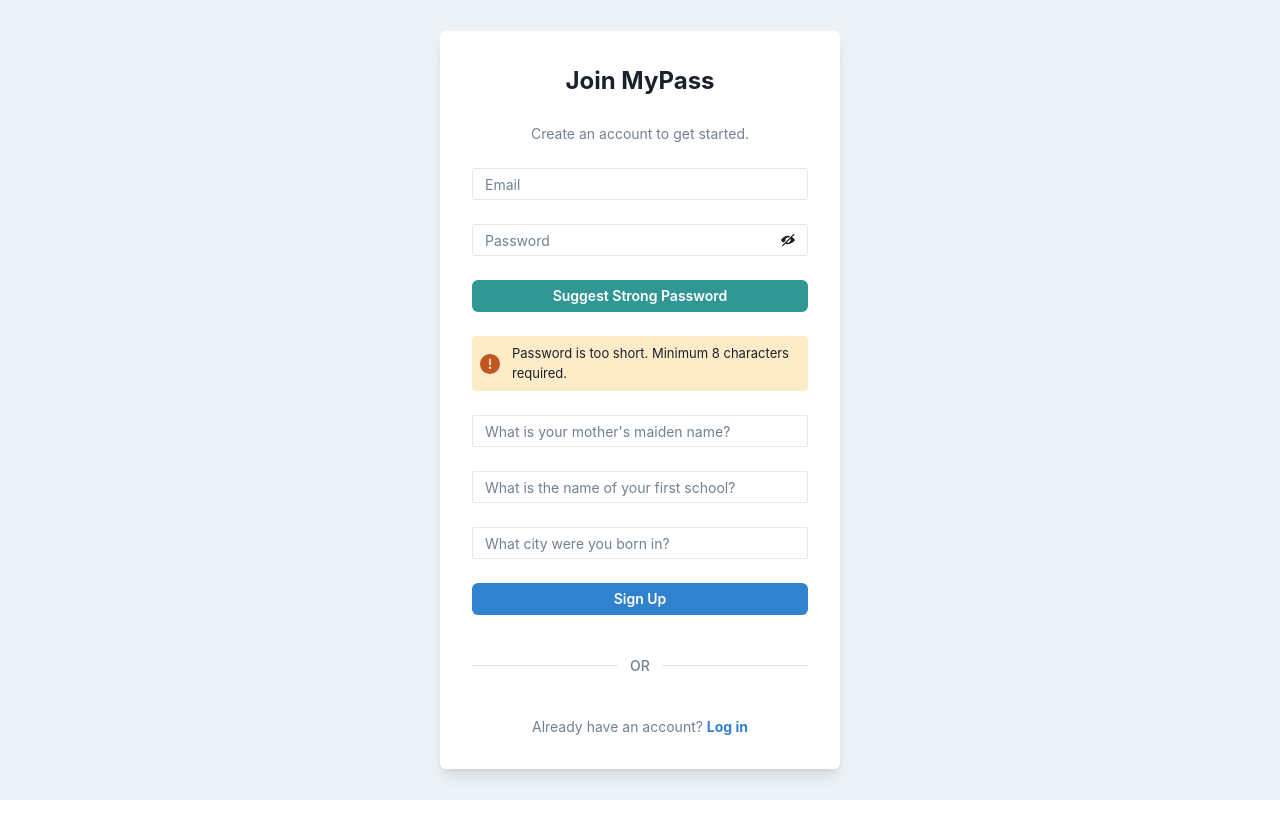
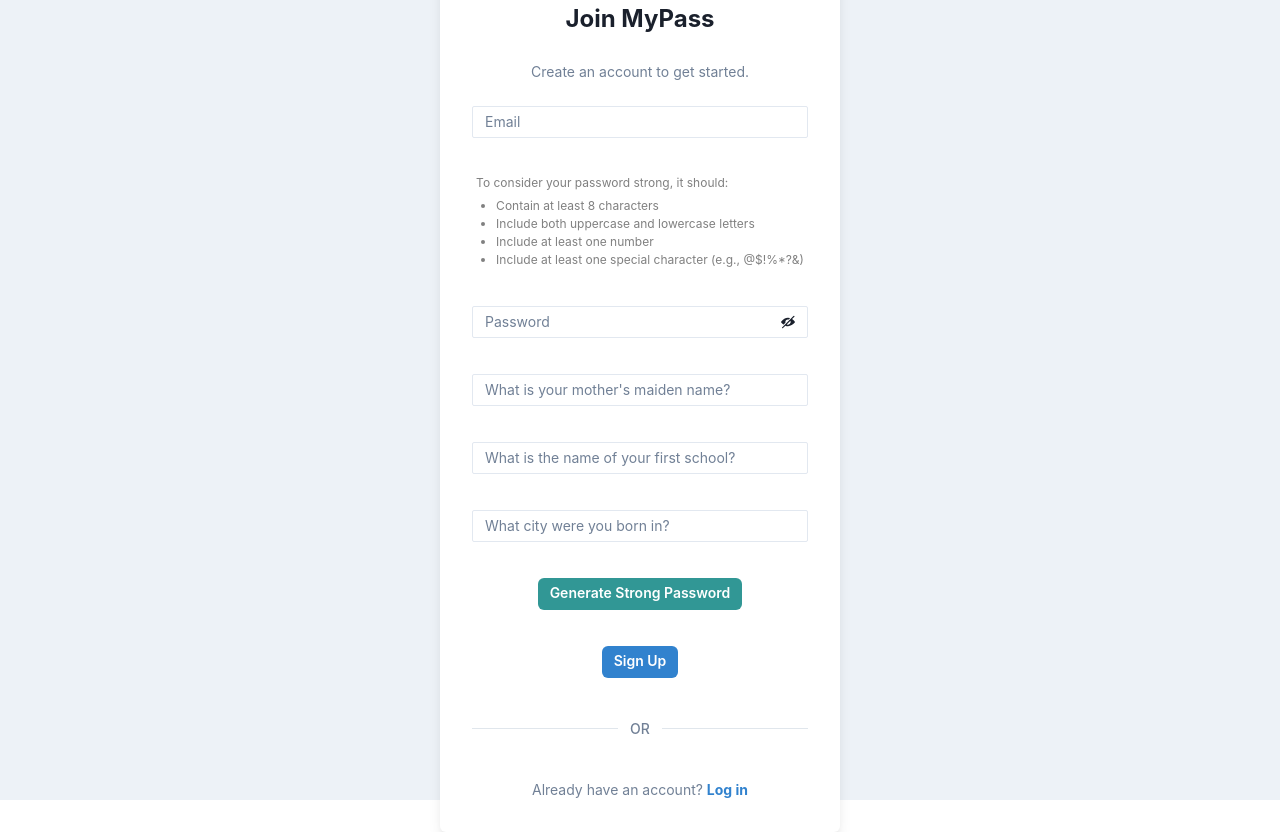
Before and after one commit to hebz26/mypass-manager, a React (Vite) app: page /auth in a window 1280 px wide. Both pictures are taken after a click on the element "Sign up". Before the commit the page ends 800 px from the top, so only its background shows below. Built offline with nearby package versions, Linux system fonts and the light colour scheme; no server answers.

Commit message:
Modified builder & observer, added suggestor and Signup, Authentication Passed

```diff
--- a/src/components/AuthForm/Signup.jsx
+++ b/src/components/AuthForm/Signup.jsx
@@ -4,14 +4,51 @@
   AlertIcon,
   Button,
   Input,
-  Select,
   InputGroup,
   InputRightElement,
+  Progress,
 } from "@chakra-ui/react";
-import { useState, useEffect } from "react";
+import { useState } from "react";
 import useSignUpWithEmailAndPassword from "../../hooks/useSignUpWithEmailAndPassword";
-import PasswordBuilder from "../../utils/PasswordBuilder";
-import WeakPasswordObserver from "../../utils/WeakPasswordObserver";
+
+// Password validation regex for strong passwords
+const passwordValidationRegex =
+  /^(?=.*[a-z])(?=.*[A-Z])(?=.*\d)(?=.*[@$!%*?&])[A-Za-z\d@$!%*?&]{8,}$/;
+
+// Password strength levels
+const passwordStrengthLevels = {
+  weak: { color: "red", label: "Weak" },
+  medium: { color: "yellow", label: "Medium" },
+  strong: { color: "green", label: "Strong" },
+};
+
+const generateStrongPassword = () => {
+  const length = 12; // Password length
+  const uppercaseChars = "ABCDEFGHIJKLMNOPQRSTUVWXYZ";
+  const lowercaseChars = "abcdefghijklmnopqrstuvwxyz";
+  const numericChars = "0123456789";
+  const specialChars = "@$!%*?&";
+
+  // Combine all character sets
+  const allChars = uppercaseChars + lowercaseChars + numericChars + specialChars;
+
+  // Ensure the password meets the requirements by adding at least one character from each set
+  let password = "";
+  password += uppercaseChars[Math.floor(Math.random() * uppercaseChars.length)];
+  password += lowercaseChars[Math.floor(Math.random() * lowercaseChars.length)];
+  password += numericChars[Math.floor(Math.random() * numericChars.length)];
+  password += specialChars[Math.floor(Math.random() * specialChars.length)];
+
+  // Fill the rest of the password length with random characters from all sets
+  for (let i = password.length; i < length; i++) {
+    password += allChars[Math.floor(Math.random() * allChars.length)];
+  }
+
+  // Shuffle the password to ensure randomness
+  password = password.split('').sort(() => Math.random() - 0.5).join('');
+
+  return password;
+};
 
 const Signup = () => {
   const [inputs, setInputs] = useState({
@@ -23,34 +60,33 @@
   });
 
   const [showPassword, setShowPassword] = useState(false);
+  const [passwordError, setPasswordError] = useState(""); // For password validation error
+  const [passwordStrength, setPasswordStrength] = useState(""); // For password strength
+  const [generatedPassword, setGeneratedPassword] = useState(""); // For generated password
+
   const { loading, error, signup } = useSignUpWithEmailAndPassword();
 
-  // Observer pattern to warn about weak passwords
-  const [passwordWarning, setPasswordWarning] = useState(null);
+  // Handle password input change and update password strength
+  const handlePasswordChange = (e) => {
+    const password = e.target.value;
+    setInputs({ ...inputs, password });
+    checkPasswordStrength(password);
+  };
 
-  useEffect(() => {
-    const observer = new WeakPasswordObserver();
-    observer.subscribe((message) => setPasswordWarning(message));
-    observer.checkPassword(inputs.password);
-    return () => observer.unsubscribe(); // Cleanup subscription
-  }, [inputs.password]);
-
-  const suggestPassword = () => {
-    try {
-      const builder = new PasswordBuilder()
-        .setLength(12) // Customize length as needed
-        .addUppercase()
-        .addNumbers()
-        .addSymbols();
-      const strongPassword = builder.build();
-      setInputs({ ...inputs, password: strongPassword });
-      setPasswordWarning(null); // Clear any warnings for the suggested password
-    } catch (error) {
-      alert("Error generating password: " + error.message);
+  // Check the strength of the password
+  const checkPasswordStrength = (password) => {
+    if (password.length < 8) {
+      setPasswordStrength("weak");
+    } else if (passwordValidationRegex.test(password)) {
+      setPasswordStrength("strong");
+    } else {
+      setPasswordStrength("medium");
     }
   };
 
+  // Handle submit form
   const handleSubmit = () => {
+    // Check if all fields are filled out
     if (
       !inputs.email ||
       !inputs.password ||
@@ -62,7 +98,27 @@
       return;
     }
 
+    // Check if the password is strong
+    if (!passwordValidationRegex.test(inputs.password)) {
+      setPasswordError(
+        "Password must be at least 8 characters long, include uppercase, lowercase, numbers, and special characters."
+      );
+      return;
+    }
+
+    // Reset password error if password is valid
+    setPasswordError("");
+
+    // Trigger signup with the input data
     signup(inputs);
+  };
+
+  // Handle password generation
+  const handleGeneratePassword = () => {
+    const newPassword = generateStrongPassword();
+    setInputs({ ...inputs, password: newPassword });
+    setGeneratedPassword(newPassword);
+    setPasswordStrength(""); // Reset password strength after generation
   };
 
   return (
@@ -71,24 +127,36 @@
         placeholder="Email"
         fontSize={14}
         type="email"
-        size={"sm"}
+        size="sm"
         value={inputs.email}
         onChange={(e) => setInputs({ ...inputs, email: e.target.value })}
+        mb={3}
       />
 
-      <InputGroup>
+      {/* Password guidelines message */}
+      <div style={{ marginBottom: "8px", fontSize: "12px", color: "gray" }}>
+        To consider your password strong, it should:
+        <ul style={{ margin: "5px 0 5px 20px", fontSize: "12px" }}>
+          <li>Contain at least 8 characters</li>
+          <li>Include both uppercase and lowercase letters</li>
+          <li>Include at least one number</li>
+          <li>Include at least one special character (e.g., @$!%*?&)</li>
+        </ul>
+      </div>
+
+      <InputGroup mb={3}>
         <Input
           placeholder="Password"
           fontSize={14}
           type={showPassword ? "text" : "password"}
           value={inputs.password}
-          size={"sm"}
-          onChange={(e) => setInputs({ ...inputs, password: e.target.value })}
+          size="sm"
+          onChange={handlePasswordChange}
         />
         <InputRightElement h="full">
           <Button
-            variant={"ghost"}
-            size={"sm"}
+            variant="ghost"
+            size="sm"
             onClick={() => setShowPassword(!showPassword)}
           >
             {showPassword ? <ViewIcon /> : <ViewOffIcon />}
@@ -96,68 +164,97 @@
         </InputRightElement>
       </InputGroup>
 
-      <Button
-        w={"full"}
-        size={"sm"}
-        fontSize={14}
-        colorScheme="teal"
-        onClick={suggestPassword}
-      >
-        Suggest Strong Password
-      </Button>
+      {/* Password strength indicator */}
+      {inputs.password && (
+        <Progress
+          value={passwordStrength === "strong" ? 100 : passwordStrength === "medium" ? 60 : 30}
+          colorScheme={passwordStrengthLevels[passwordStrength]?.color}
+          size="sm"
+          mb={3}
+        />
+      )}
 
-      {passwordWarning && (
-        <Alert status="warning" fontSize={13} p={2} borderRadius={4}>
+      {/* Password strength label */}
+      {passwordStrength && (
+        <div style={{ color: passwordStrengthLevels[passwordStrength]?.color, marginBottom: "8px" }}>
+          {passwordStrengthLevels[passwordStrength]?.label}
+        </div>
+      )}
+
+      {passwordError && (
+        <Alert status="error" fontSize={13} p={2} borderRadius={4} mb={3}>
           <AlertIcon fontSize={12} />
-          {passwordWarning}
+          {passwordError}
         </Alert>
       )}
 
+      {/* Security Questions */}
       <Input
         placeholder="What is your mother's maiden name?"
         fontSize={14}
-        size={"sm"}
+        size="sm"
         value={inputs.securityAnswer1}
         onChange={(e) =>
           setInputs({ ...inputs, securityAnswer1: e.target.value })
         }
+        mb={3}
       />
       <Input
         placeholder="What is the name of your first school?"
         fontSize={14}
-        size={"sm"}
+        size="sm"
         value={inputs.securityAnswer2}
         onChange={(e) =>
           setInputs({ ...inputs, securityAnswer2: e.target.value })
         }
+        mb={3}
       />
       <Input
         placeholder="What city were you born in?"
         fontSize={14}
-        size={"sm"}
+        size="sm"
         value={inputs.securityAnswer3}
         onChange={(e) =>
           setInputs({ ...inputs, securityAnswer3: e.target.value })
         }
+        mb={3}
       />
 
-      {error && (
-        <Alert status="error" fontSize={13} p={2} borderRadius={4}>
-          <AlertIcon fontSize={12} />
-          {error.message}
-        </Alert>
+      {/* Password Generation Button (below Password input) */}
+      <Button
+        size="sm"
+        colorScheme="teal"
+        onClick={handleGeneratePassword}
+        mb={3}
+      >
+        Generate Strong Password
+      </Button>
+      {generatedPassword && (
+        <Input
+          value={generatedPassword}
+          isReadOnly
+          fontSize={14}
+          mb={3}
+        />
       )}
 
       <Button
-        w={"full"}
+        isLoading={loading}
+        loadingText="Signing up..."
+        onClick={handleSubmit}
         colorScheme="blue"
-        size={"sm"}
-        fontSize={14}
-        isLoading={loading}
-        onClick={handleSubmit}
+        size="sm"
       >
         Sign Up
       </Button>
+
+      {/* Error message */}
+      {error && (
+        <Alert status="error" fontSize={13} p={2} borderRadius={4} mt={3}>
+          <AlertIcon fontSize={12} />
+          {error.message || "An error occurred."}
+        </Alert>
+      )}
     </>
   );
 };
--- a/src/utils/PasswordBuilder.js
+++ /dev/null
@@ -1,49 +0,0 @@
-class PasswordBuilder {
-    constructor() {
-      this.length = 8; // Default length
-      this.includeUppercase = false;
-      this.includeNumbers = false;
-      this.includeSpecialCharacters = false;
-    }
-
-    setLength(length) {
-      this.length = length;
-      return this;
-    }
-
-    addUppercase() {
-      this.includeUppercase = true;
-      return this;
-    }
-
-    addNumbers() {
-      this.includeNumbers = true;
-      return this;
-    }
-
-    addSymbols() {
-      this.includeSpecialCharacters = true;
-      return this;
-    }
-
-    build() {
-      const charSet = [];
-      if (this.includeUppercase) charSet.push("ABCDEFGHIJKLMNOPQRSTUVWXYZ");
-      charSet.push("abcdefghijklmnopqrstuvwxyz");
-      if (this.includeNumbers) charSet.push("0123456789");
-      if (this.includeSpecialCharacters) charSet.push("!@#$%^&*()_+[]{}|;:,.<>?/");
-
-      if (charSet.length === 0) {
-        throw new Error("No character types selected for password generation.");
-      }
-
-      const fullCharSet = charSet.join('');
-      let password = '';
-      for (let i = 0; i < this.length; i++) {
-        password += fullCharSet[Math.floor(Math.random() * fullCharSet.length)];
-      }
-      return password;
-    }
-  }
-
-  export default PasswordBuilder;
--- a/src/utils/WeakPasswordObserver.js
+++ /dev/null
@@ -1,42 +0,0 @@
-class WeakPasswordObserver {
-    constructor() {
-      this.subscribers = [];
-    }
-
-    subscribe(callback) {
-      if (typeof callback === "function") {
-        this.subscribers.push(callback);
-      }
-    }
-
-    unsubscribe() {
-      this.subscribers = [];
-    }
-
-    notify(message) {
-      this.subscribers.forEach((callback) => callback(message));
-    }
-
-    checkPassword(password) {
-      const weaknessMessage = this.validateWeakness(password);
-      this.notify(weaknessMessage);
-    }
-
-    validateWeakness(password) {
-      if (password.length < 8) {
-        return "Password is too short. Minimum 8 characters required.";
-      }
-      if (!/[A-Z]/.test(password)) {
-        return "Password must contain at least one uppercase letter.";
-      }
-      if (!/[0-9]/.test(password)) {
-        return "Password must contain at least one number.";
-      }
-      if (!/[!@#$%^&*()_+[\]{}|;:,.<>?]/.test(password)) {
-        return "Password must contain at least one special character.";
-      }
-      return null; // Password is strong
-    }
-  }
-
-  export default WeakPasswordObserver;
```
Also changed, not shown: src/components/AuthForm/PasswordBuilder.js (added, +52 -0 lines), src/components/AuthForm/PasswordObserver.js (added, +23 -0 lines), src/components/AuthForm/PasswordSuggestor.jsx (added, +29 -0 lines).
